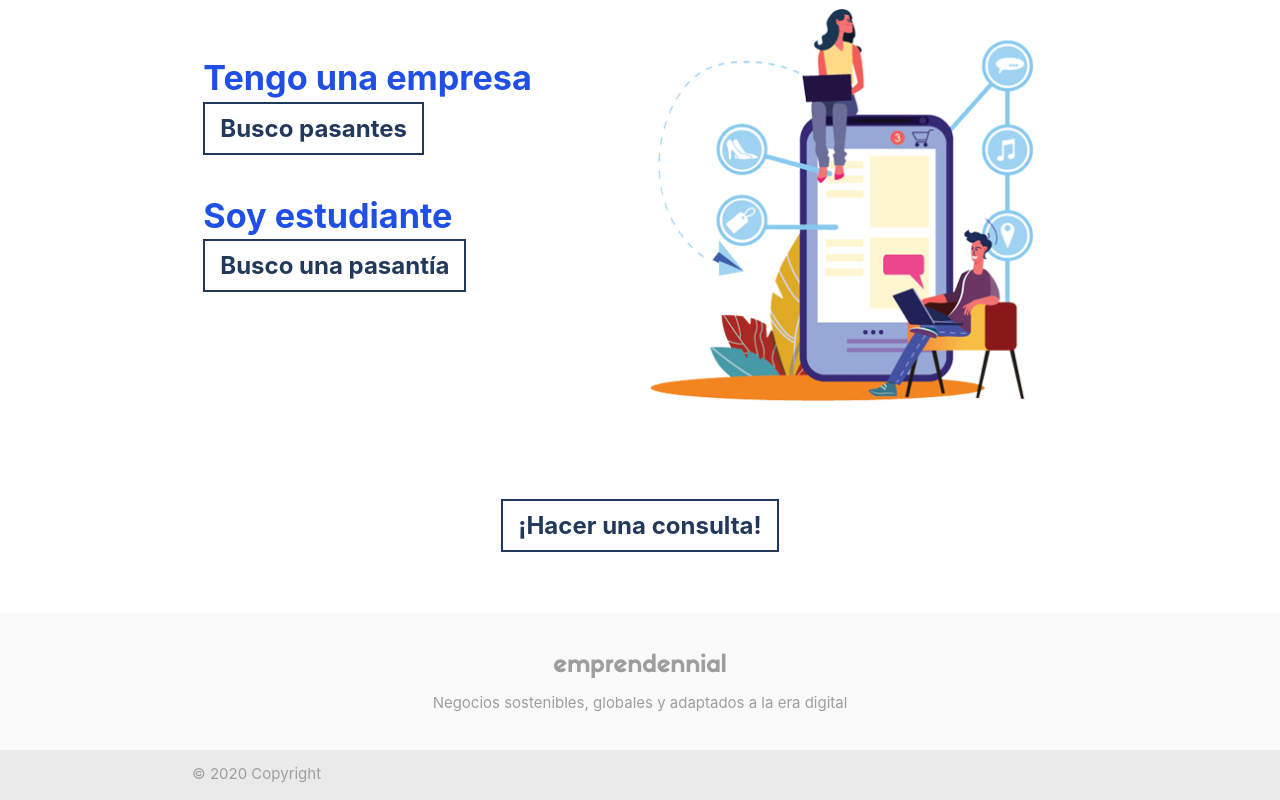
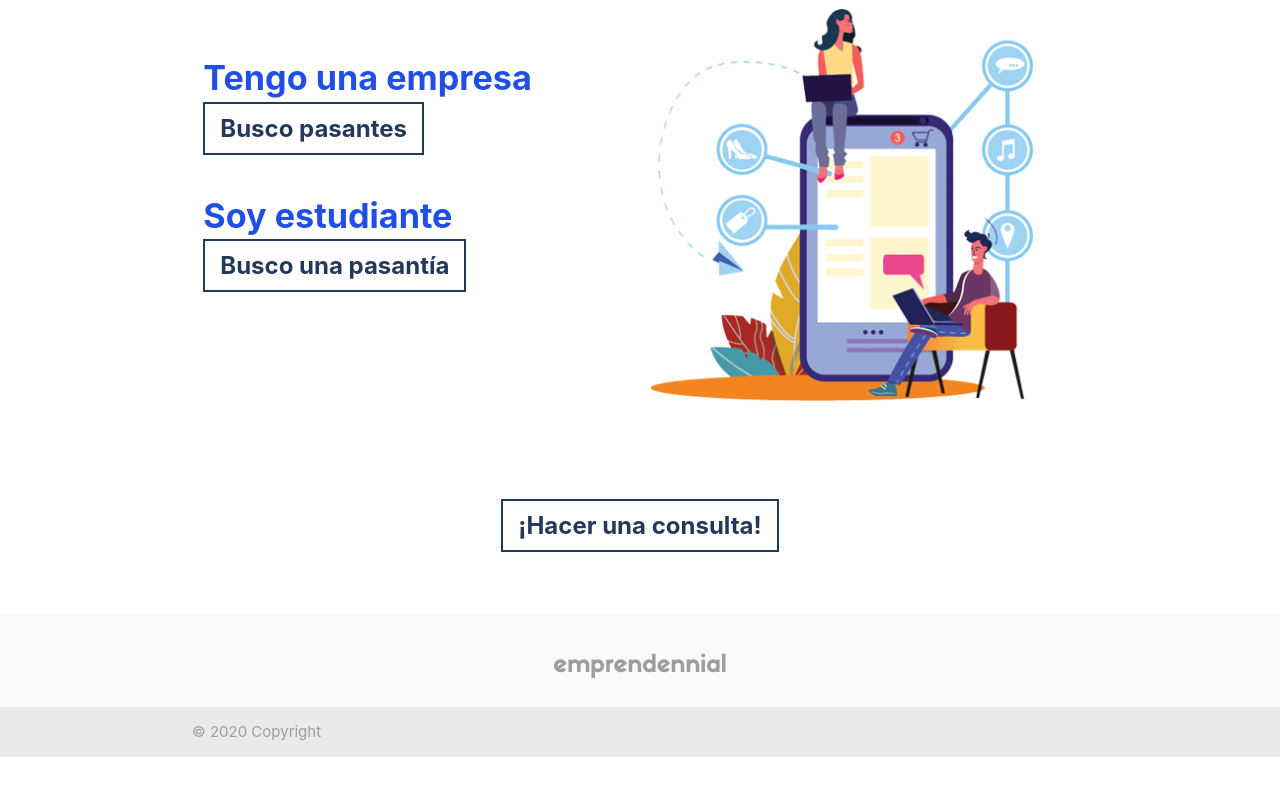
Before and after one commit to LewiSamuel/empreendinal-landing, a React (Create React App) app: page / in a window 1280 px wide. Shown: the part 1600-2400 px from the top of the page. After the commit the page ends 2357 px from the top, so only its background shows below. Built offline with nearby package versions, Linux system fonts and the light colour scheme.

Commit message:
description

```diff
--- a/public/index.html
+++ b/public/index.html
@@ -7,7 +7,7 @@
     <meta name="theme-color" content="#000000" />
     <meta
       name="description"
-      content="Somos emprendennial una red de consultores especializados en guiar a emprendedores jóvenes con sus proyectos para que puedan transformarlos en negocios exitosos. "
+      content="emprendennial es una plataforma online destinada a facilitar pasantías universitarias internacionales para que los estudiantes puedan trabajar de forma remota contribuyendo con el crecimiento de empresas y emprendedores."
     />
     <link rel="apple-touch-icon" href="%PUBLIC_URL%/logo192.png" />
     <!--
--- a/src/App.js
+++ b/src/App.js
@@ -160,7 +160,7 @@ function App() {
             <div className="row">
               <div className="col s12 m6 offset-m3 center-align">
                 <h5 className="grey-text darken-4 font-sifonn">emprendennial</h5>
-                <p className="grey-text darken-4">Negocios sostenibles, globales y adaptados a la era digital</p>
+                {/* <p className="grey-text darken-4">Negocios sostenibles, globales y adaptados a la era digital</p> */}
               </div>
             </div>
           </div>
```
